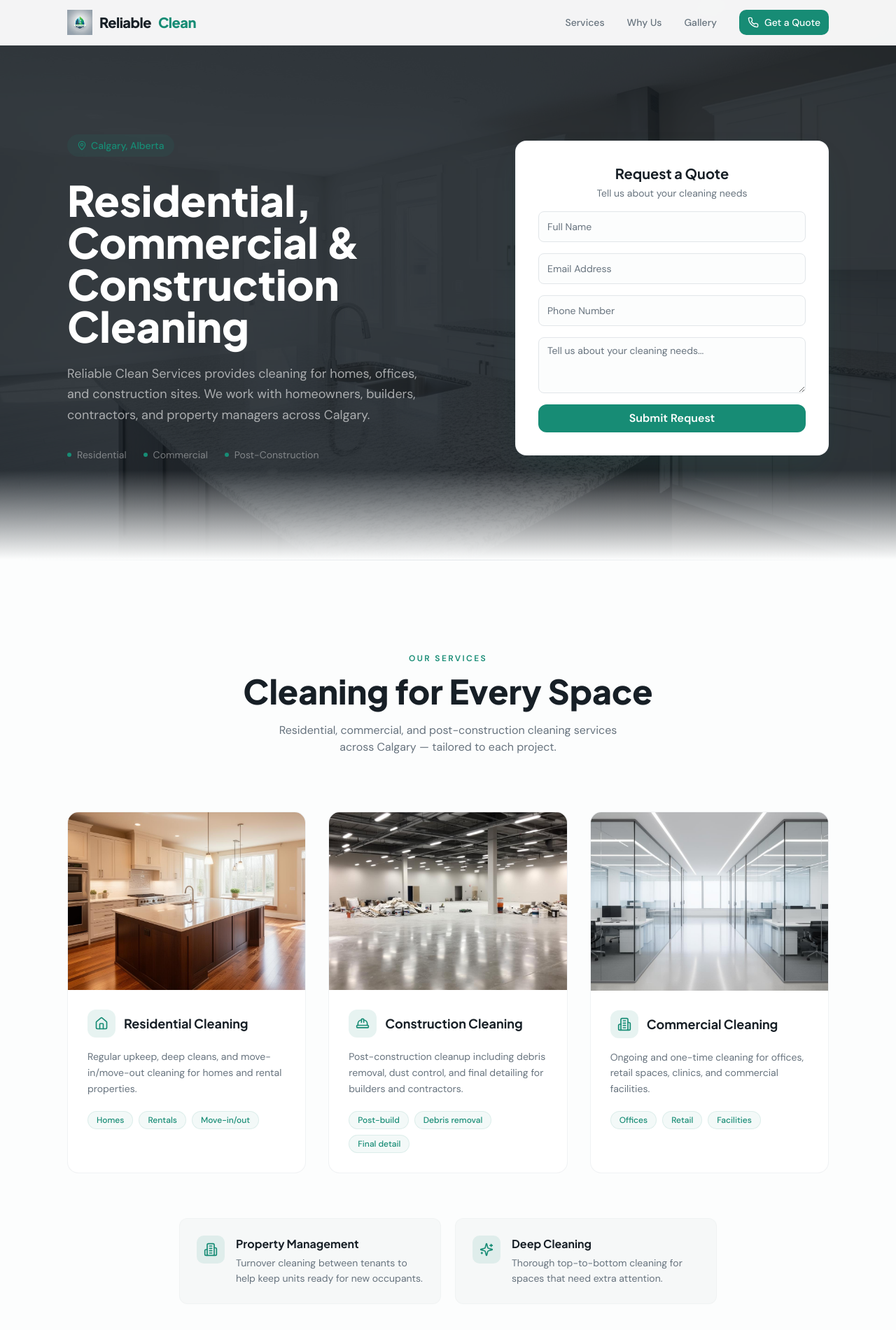
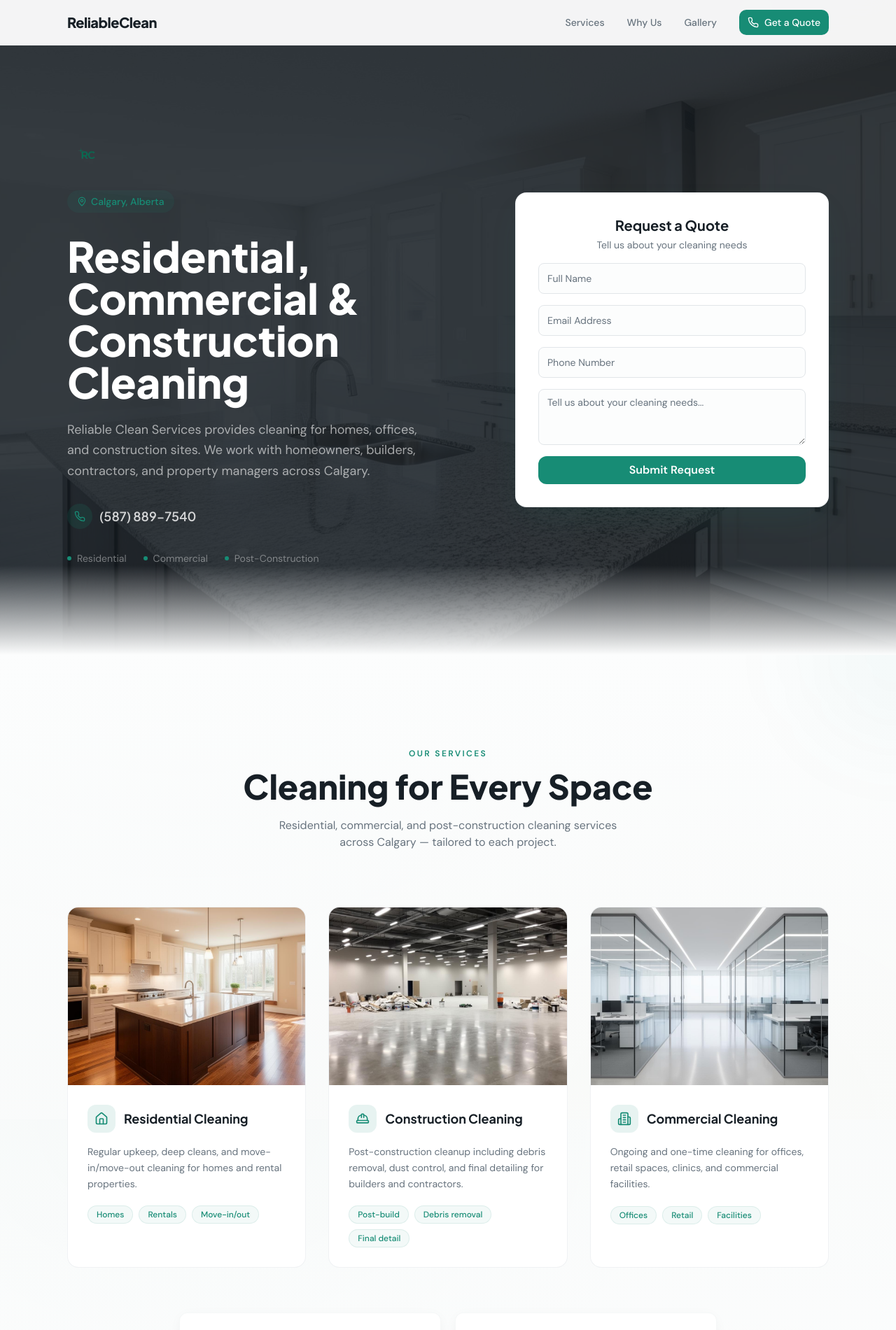
Before and after one commit to webgridly-ai/calgary-clean-leads, a React (Vite) app: page / in a window 1280 px wide. Shown: the top 1901 px of the page at 70% size. Built offline with nearby package versions, Linux system fonts and the light colour scheme; the HTML template or start-up script is replaced by a standard one.

Commit message:
Update RC logo asset

```diff
--- a/src/components/HeroSection.tsx
+++ b/src/components/HeroSection.tsx
@@ -1,11 +1,12 @@
 import { useState } from "react";
 import { motion } from "framer-motion";
-import { MapPin } from "lucide-react";
+import { MapPin, Phone } from "lucide-react";
 import { Button } from "@/components/ui/button";
 import { Input } from "@/components/ui/input";
 import { Textarea } from "@/components/ui/textarea";
 import { useToast } from "@/hooks/use-toast";
 import heroImg from "@/assets/hero-cleaning.jpg";
+import rcLogo from "@/assets/rc-logo.png";
 
 const HeroSection = () => {
   const { toast } = useToast();
@@ -34,6 +35,9 @@ const HeroSection = () => {
           animate={{ opacity: 1, y: 0 }}
           transition={{ duration: 0.7 }}
         >
+          {/* Logo */}
+          <img src={rcLogo} alt="ReliableClean logo" className="w-14 h-14 mb-6 mx-auto lg:mx-0" />
+
           <span className="inline-flex items-center gap-1.5 text-sm font-medium text-primary bg-primary/10 px-3.5 py-1.5 rounded-full mb-8">
             <MapPin className="w-3.5 h-3.5" /> Calgary, Alberta
           </span>
@@ -43,6 +47,18 @@ const HeroSection = () => {
           <p className="text-lg text-hero-foreground/60 max-w-lg mb-8 leading-relaxed">
             Reliable Clean Services provides cleaning for homes, offices, and construction sites. We work with homeowners, builders, contractors, and property managers across Calgary.
           </p>
+
+          {/* Phone number */}
+          <a
+            href="tel:5878897540"
+            className="inline-flex items-center gap-2.5 text-hero-foreground/80 hover:text-primary transition-colors mb-8"
+          >
+            <span className="w-9 h-9 rounded-full bg-primary/15 flex items-center justify-center">
+              <Phone className="w-4 h-4 text-primary" />
+            </span>
+            <span className="font-heading font-semibold text-lg">(587) 889-7540</span>
+          </a>
+
           <div className="hidden lg:flex items-center gap-6 text-sm text-hero-foreground/40">
             <span className="flex items-center gap-2">
               <span className="w-1.5 h-1.5 rounded-full bg-primary" />
--- a/src/components/Navbar.tsx
+++ b/src/components/Navbar.tsx
@@ -1,7 +1,6 @@
 import { useState } from "react";
 import { Menu, X, Phone } from "lucide-react";
 import { Button } from "@/components/ui/button";
-import logo from "@/assets/logo.png";
 
 const Navbar = () => {
   const [open, setOpen] = useState(false);
@@ -15,9 +14,8 @@ const Navbar = () => {
   return (
     <nav className="fixed top-0 left-0 right-0 z-50 bg-card/95 backdrop-blur-lg border-b border-border/50">
       <div className="container max-w-6xl flex items-center justify-between h-16">
-        <a href="#" className="flex items-center gap-2.5 font-heading font-extrabold text-xl tracking-tight text-foreground">
-          <img src={logo} alt="Reliable Clean Services logo" className="w-9 h-9 object-contain" />
-          Reliable<span className="text-primary">Clean</span>
+        <a href="#" className="font-heading font-extrabold text-xl tracking-tight text-foreground">
+          ReliableClean
         </a>
 
         {/* Desktop */}
--- a/src/components/ServicesSection.tsx
+++ b/src/components/ServicesSection.tsx
@@ -1,5 +1,5 @@
 import { motion } from "framer-motion";
-import { Home, HardHat, Building2, Sparkles, ArrowRight } from "lucide-react";
+import { Home, HardHat, Building2, Sparkles } from "lucide-react";
 import residentialImg from "@/assets/residential-cleaning.jpg";
 import constructionImg from "@/assets/construction-cleaning.jpg";
 import commercialImg from "@/assets/commercial-cleaning.jpg";
@@ -45,11 +45,15 @@ const extras = [
 ];
 
 const ServicesSection = () => (
-  <section id="services" className="py-24 lg:py-32 bg-background relative">
-    {/* Subtle top divider */}
-    <div className="absolute top-0 inset-x-0 h-px bg-gradient-to-r from-transparent via-border to-transparent" />
+  <section id="services" className="py-24 lg:py-32 relative overflow-hidden">
+    {/* Subtle background tint */}
+    <div className="absolute inset-0 bg-gradient-to-b from-background via-section-alt/50 to-background" />
 
-    <div className="container max-w-6xl">
+    {/* Accent shape */}
+    <div className="absolute -top-32 -right-32 w-64 h-64 rounded-full bg-primary/[0.03] blur-3xl" />
+    <div className="absolute -bottom-32 -left-32 w-64 h-64 rounded-full bg-accent/[0.03] blur-3xl" />
+
+    <div className="relative container max-w-6xl">
       <motion.div
         className="text-center max-w-2xl mx-auto mb-20"
         initial={{ opacity: 0, y: 20 }}
@@ -68,7 +72,7 @@ const ServicesSection = () => (
         </p>
       </motion.div>
 
-      {/* Service cards — 3 column on desktop */}
+      {/* Service cards */}
       <div className="grid md:grid-cols-3 gap-6 lg:gap-8 mb-16">
         {services.map((s, i) => (
           <motion.div
@@ -79,7 +83,6 @@ const ServicesSection = () => (
             viewport={{ once: true }}
             transition={{ delay: i * 0.12 }}
           >
-            {/* Image */}
             <div className="aspect-[4/3] overflow-hidden">
               <img
                 src={s.image}
@@ -88,8 +91,6 @@ const ServicesSection = () => (
                 className="w-full h-full object-cover group-hover:scale-105 transition-transform duration-700"
               />
             </div>
-
-            {/* Content */}
             <div className="p-7">
               <div className="flex items-center gap-3 mb-4">
                 <div className="w-10 h-10 rounded-xl bg-primary/10 flex items-center justify-center shrink-0">
@@ -122,7 +123,7 @@ const ServicesSection = () => (
         {extras.map((e, i) => (
           <motion.div
             key={e.title}
-            className="flex items-start gap-4 p-6 rounded-xl bg-section-alt border border-border/30"
+            className="flex items-start gap-4 p-6 rounded-xl bg-card border border-border/30 shadow-soft"
             initial={{ opacity: 0, y: 20 }}
             whileInView={{ opacity: 1, y: 0 }}
             viewport={{ once: true }}
--- a/src/index.css
+++ b/src/index.css
@@ -71,6 +71,10 @@
 
   body {
     @apply bg-background text-foreground font-body antialiased;
+    background-image:
+      radial-gradient(ellipse at 20% 0%, hsl(168 72% 32% / 0.03) 0%, transparent 50%),
+      radial-gradient(ellipse at 80% 100%, hsl(38 92% 50% / 0.02) 0%, transparent 50%);
+    background-attachment: fixed;
   }
 
   h1, h2, h3, h4, h5, h6 {
@@ -82,4 +86,14 @@
   .text-balance {
     text-wrap: balance;
   }
+
+  .section-divider {
+    @apply relative;
+  }
+
+  .section-divider::before {
+    content: '';
+    @apply absolute top-0 left-1/2 -translate-x-1/2 w-24 h-px;
+    background: linear-gradient(90deg, transparent, hsl(var(--primary) / 0.3), transparent);
+  }
 }
```
